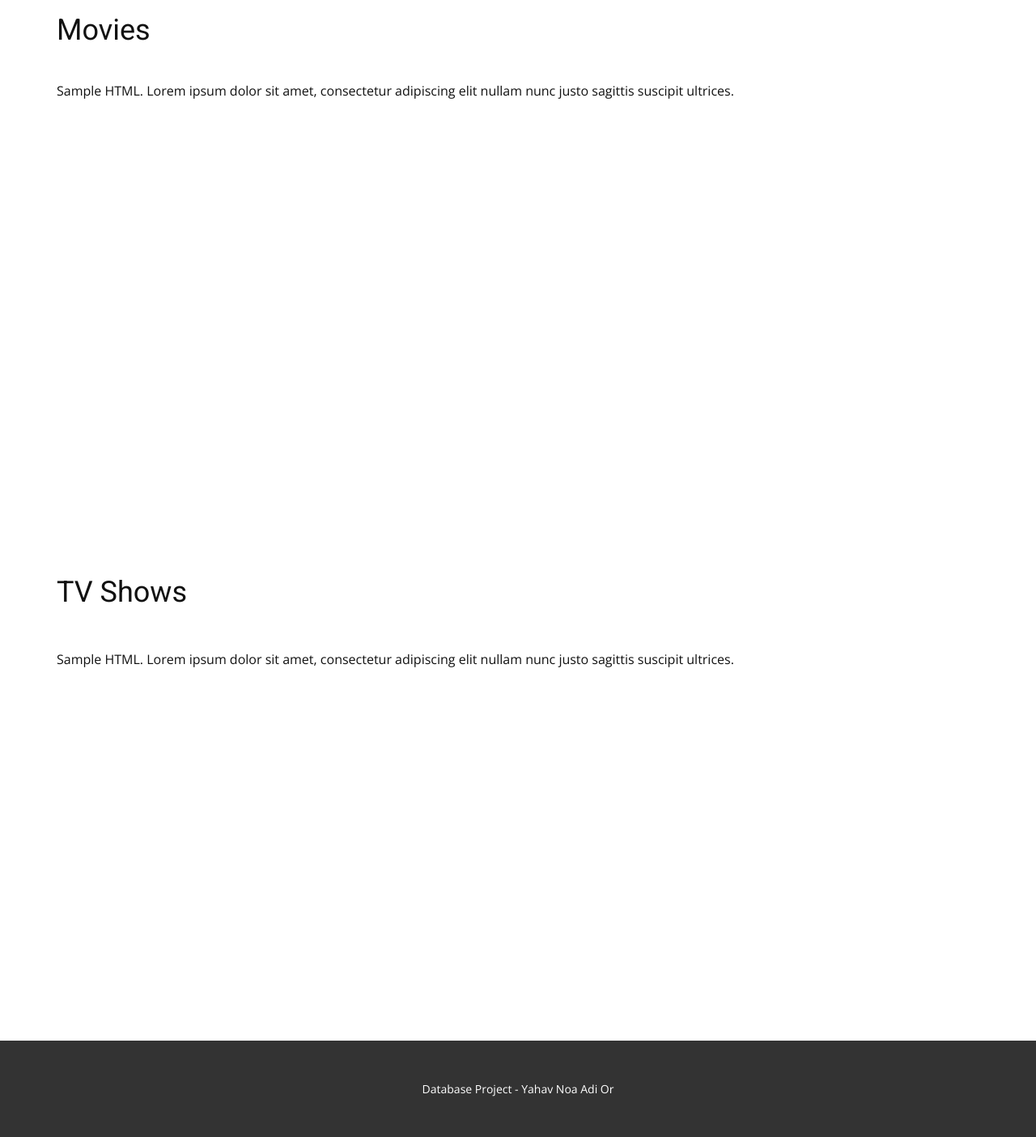
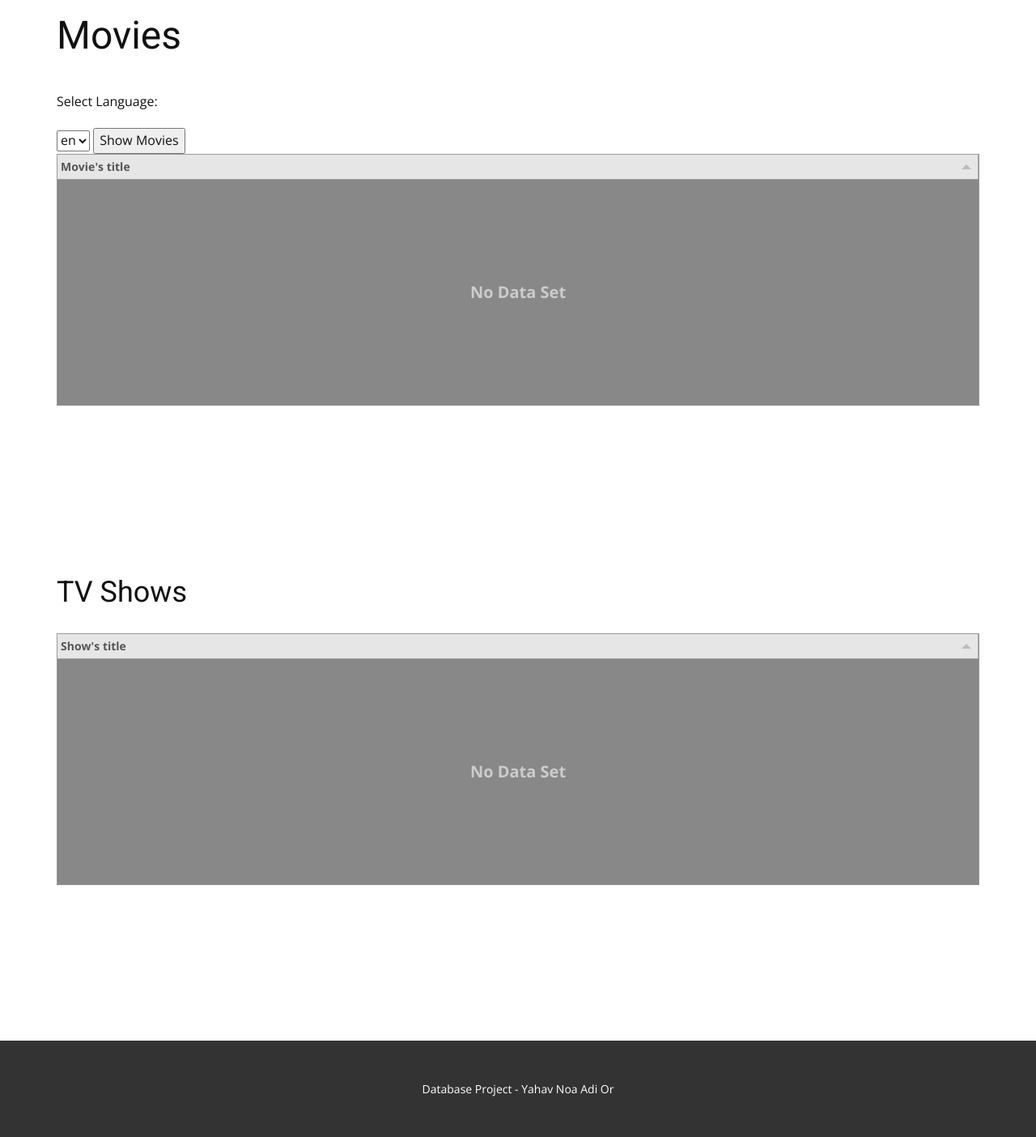
Before and after one commit to yahavzar/DBProject, a Flask app: page /Foreign-Languages in a window 1280 px wide. Shown: the part 79-1483 px from the top of the page at 81% size. Run offline with Flask 2, Linux system fonts and the light colour scheme; tables that the repository leaves empty hold one stand-in row (values such as "Sample post"); some libraries are stand-ins or nearby versions.

Commit message:
Foreign-Languages.html

```diff
--- a/SRC/APPLICATION_SOURCE_CODE/app.py
+++ b/SRC/APPLICATION_SOURCE_CODE/app.py
@@ -287,9 +287,42 @@
         result2 = [k[0] for k in res2["rows"]]
         return render_template('Actors.html', genres=result2)
 
+
 @app.route('/Foreign-Languages')
 def Foreign_Languages():
-    return render_template('Foreign-Languages.html')
+    sqlQurey = "select distinct Language.languageName as language from Language order by language DESC"
+    res = select(sqlQurey)
+    result = [row[0] for row in res['rows']]
+    return render_template('Foreign-Languages.html', languages=result)
+
+@app.route("/Foreign-Languages",methods=['POST','GET'])
+def search_foreign_languages():
+    if request.method == 'POST':
+        title = request.form['dropdown']
+
+    sqlQueryMovie = "select Movie.title from Movie, LanguageMovie, Language where Movie.apiId = LanguageMovie.movieId and Movie.langId = LanguageMovie.languageId and LanguageMovie.languageId = Language.languageId and Language.languageName = %s"
+    sqlQueryShow = "select Shows.title from Shows, LanguageShow, Language where Shows.apiId = LanguageShow.showId and Shows.langId = LanguageShow.languageId and LanguageShow.languageId = Language.languageId and Language.languageName = %s"
+    sqlQuery = "select distinct Language.languageName as language from Language order by language"
+    resLang = select(sqlQuery)
+    languages = [row[0] for row in resLang["rows"]]
+
+    try:
+        resMovie = select(sqlQueryMovie, title)
+        resultMovie = [{resMovie['headers'][0]: row[0] } for row in resMovie['rows']]
+        try:
+            resShow = select(sqlQueryShow, title)
+            resultShow = [{resShow['headers'][0]: row[0]} for row in resShow['rows']]
+            return render_template('Foreign-Languages.html', resMovie=resultMovie, resShow=resultShow, languages=languages)
+        except sql_executor.NoResultsException:
+            return render_template('Foreign-Languages.html', resMovie=resultMovie, resShow=None, languages=languages)
+    except sql_executor.NoResultsException:
+        try:
+            resShow = select(sqlQueryShow, title)
+            resultShow = [{resShow['headers'][0]: row[0]} for row in resShow['rows']]
+            return render_template('Foreign-Languages.html', resMovie=None, resShow=resultShow, languages=languages)
+        except sql_executor.NoResultsException:
+            return render_template('Foreign-Languages.html', languages=languages)
+
 
 @app.route('/testmoce')
 def movie_to_html():
--- a/SRC/APPLICATION_SOURCE_CODE/templates/Foreign-Languages.html
+++ b/SRC/APPLICATION_SOURCE_CODE/templates/Foreign-Languages.html
@@ -11,6 +11,8 @@
 <link rel="stylesheet" href="../static/project/Foreign-Languages.css" media="screen">
     <script class="u-script" type="text/javascript" src="../static/project/jquery.js" defer=""></script>
     <script class="u-script" type="text/javascript" src="../static/project/nicepage.js" defer=""></script>
+          <link href="../static/tabulator-master/dist/css/tabulator.min.css" rel="stylesheet">
+    <script type="text/javascript" src="../static/tabulator-master/dist/js/tabulator.min.js"></script>
     <meta name="generator" content="Nicepage 3.3.3, nicepage.com">
     <link id="u-theme-google-font" rel="stylesheet" href="https://fonts.googleapis.com/css?family=Roboto:100,100i,300,300i,400,400i,500,500i,700,700i,900,900i|Open+Sans:300,300i,400,400i,600,600i,700,700i,800,800i">
 
@@ -72,19 +74,55 @@
       </div></header>
     <section class="u-clearfix u-section-1" id="sec-16c9">
       <div class="u-clearfix u-sheet u-sheet-1">
-        <h2 class="u-heading-font u-subtitle u-text u-text-default u-text-1">Movies</h2>
-        <div class="u-clearfix u-custom-html u-expanded-width u-custom-html-1">
+        <h1 class="u-heading-font u-subtitle u-text u-text-default u-text-1">Movies</h1>
+        <div class="u-clearfix u-custom-html u-custom-html-1">
           <style></style>
-          <p>Sample HTML. Lorem ipsum dolor sit amet, consectetur adipiscing elit nullam nunc justo sagittis suscipit ultrices.</p>
+            <p>Select Language:</p>
+            <form action ="" method = "POST">
+                <select name="dropdown">
+                    {% for language in languages %}
+                    <option value= "{{language}}" SELECTED>{{language}}</option>"
+                    {% endfor %}
+                </select>
+                <input type = "submit" value = "Show Movies"/>
+            </form>
+                    <div id="movie"></div>
+                    <script>
+                        table= new Tabulator("#movie", {
+                        layout:"fitColumns",
+                        height: "311px",
+                        placeholder:"No Data Set",
+                            columns: [
+                                {title: "Movie's title",field:"title"}],
+                        });
+                        var rows = {{ resMovie |safe }}
+                            table.setData(rows);
+                    </script>
         </div>
+          <div class="u-clearfix u-custom-html u-expanded-width u-custom-html-2">
+          <style></style>
+
+          </div>
       </div>
     </section>
     <section class="u-clearfix u-section-2" id="sec-8540">
       <div class="u-clearfix u-sheet u-sheet-1">
         <h2 class="u-heading-font u-subtitle u-text u-text-default u-text-1">TV Shows</h2>
         <div class="u-clearfix u-custom-html u-expanded-width u-custom-html-1">
-          <style></style>
-          <p>Sample HTML. Lorem ipsum dolor sit amet, consectetur adipiscing elit nullam nunc justo sagittis suscipit ultrices.</p>
+        <style></style>
+            <form action ="" method = "POST"></form>
+                <div id="show"></div>
+                <script>
+                    table= new Tabulator("#show", {
+                    layout:"fitColumns",
+                    height: "311px",
+                    placeholder:"No Data Set",
+                        columns: [
+                            {title: "Show's title",field:"title"}],
+                    });
+                    var rows = {{ resShow |safe }}
+                        table.setData(rows);
+                </script>
         </div>
       </div>
     </section>
```
